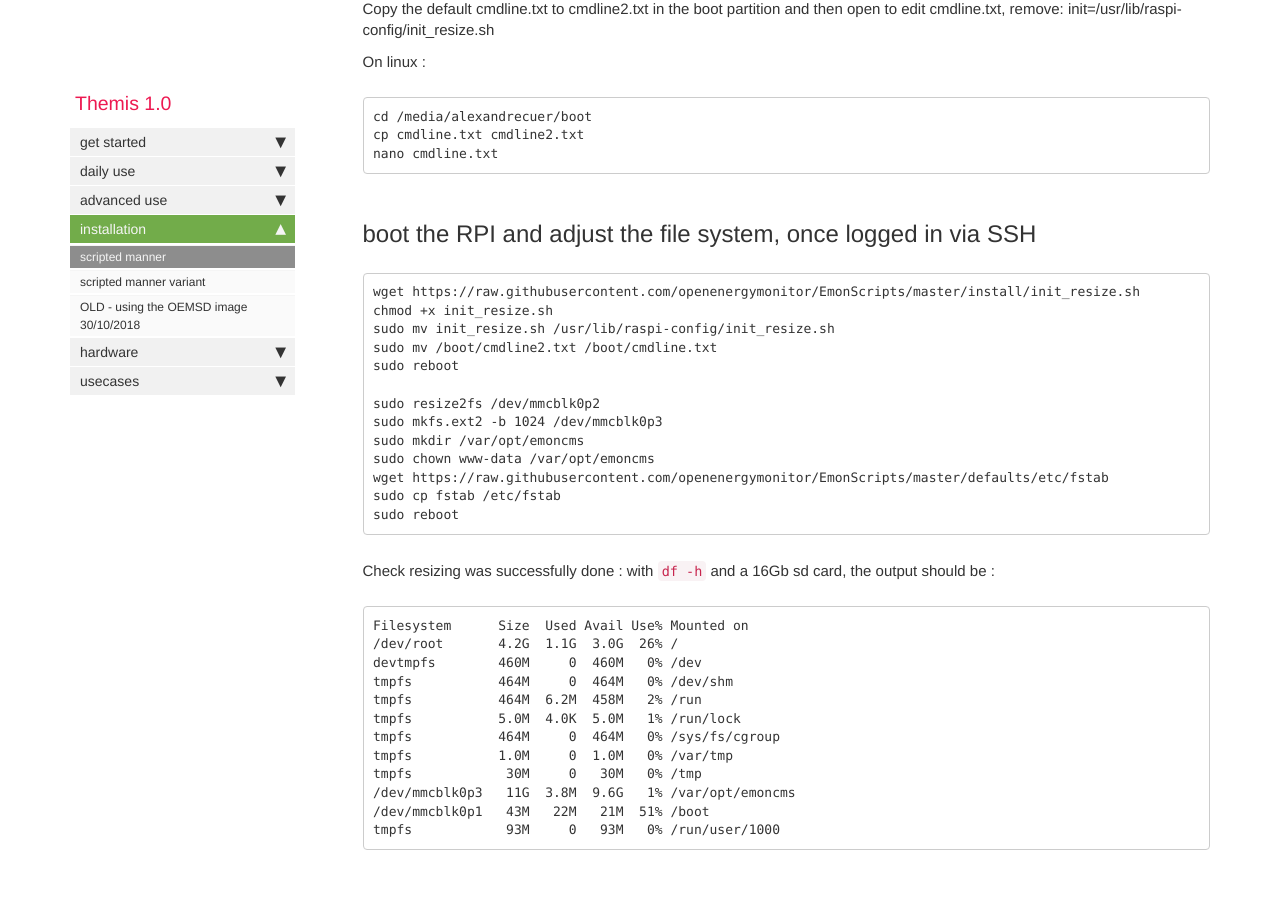
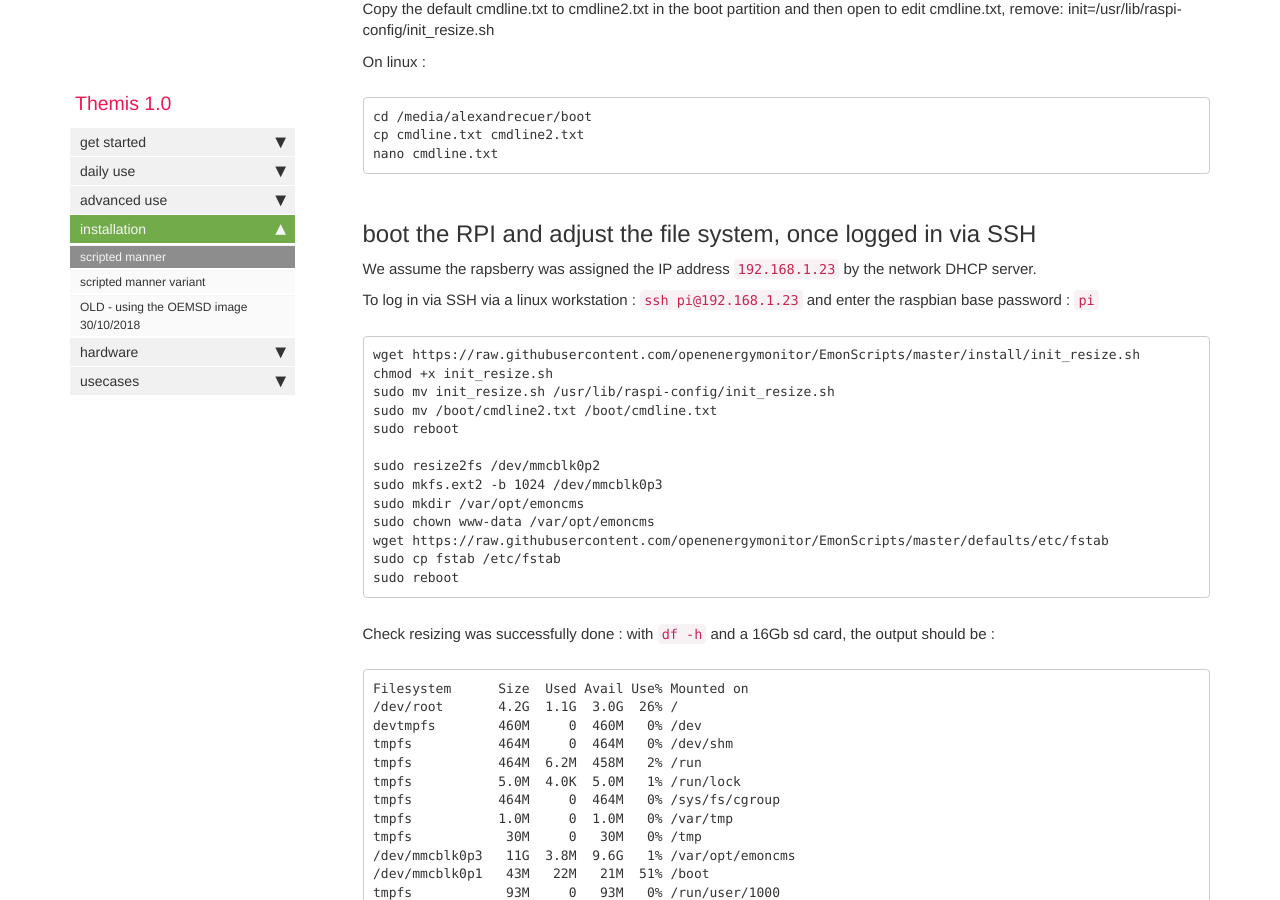
Before and after one commit to dromotherm/documentation, a Jekyll site: the page built from pages/themis/Note_install_Themis.md, in a window 1280 px wide and 900 px high, scrolled down 1220 px. Built offline with Jekyll 4.4.1, drawn with Linux system fonts in a browser that asks for light colours; comment, search, counter and statistics services are not loaded.

Commit message:
Update Note_install_Themis.md

````diff
--- a/pages/themis/Note_install_Themis.md
+++ b/pages/themis/Note_install_Themis.md
@@ -44,6 +44,10 @@
 ```
 
 ## boot the RPI and adjust the file system, once logged in via SSH
+
+We assume the rapsberry was assigned the IP address `192.168.1.23` by the network DHCP server.
+
+To log in via SSH via a linux workstation : `ssh pi@192.168.1.23` and enter the raspbian base password : `pi`
 
 ```
 wget https://raw.githubusercontent.com/openenergymonitor/EmonScripts/master/install/init_resize.sh
````
